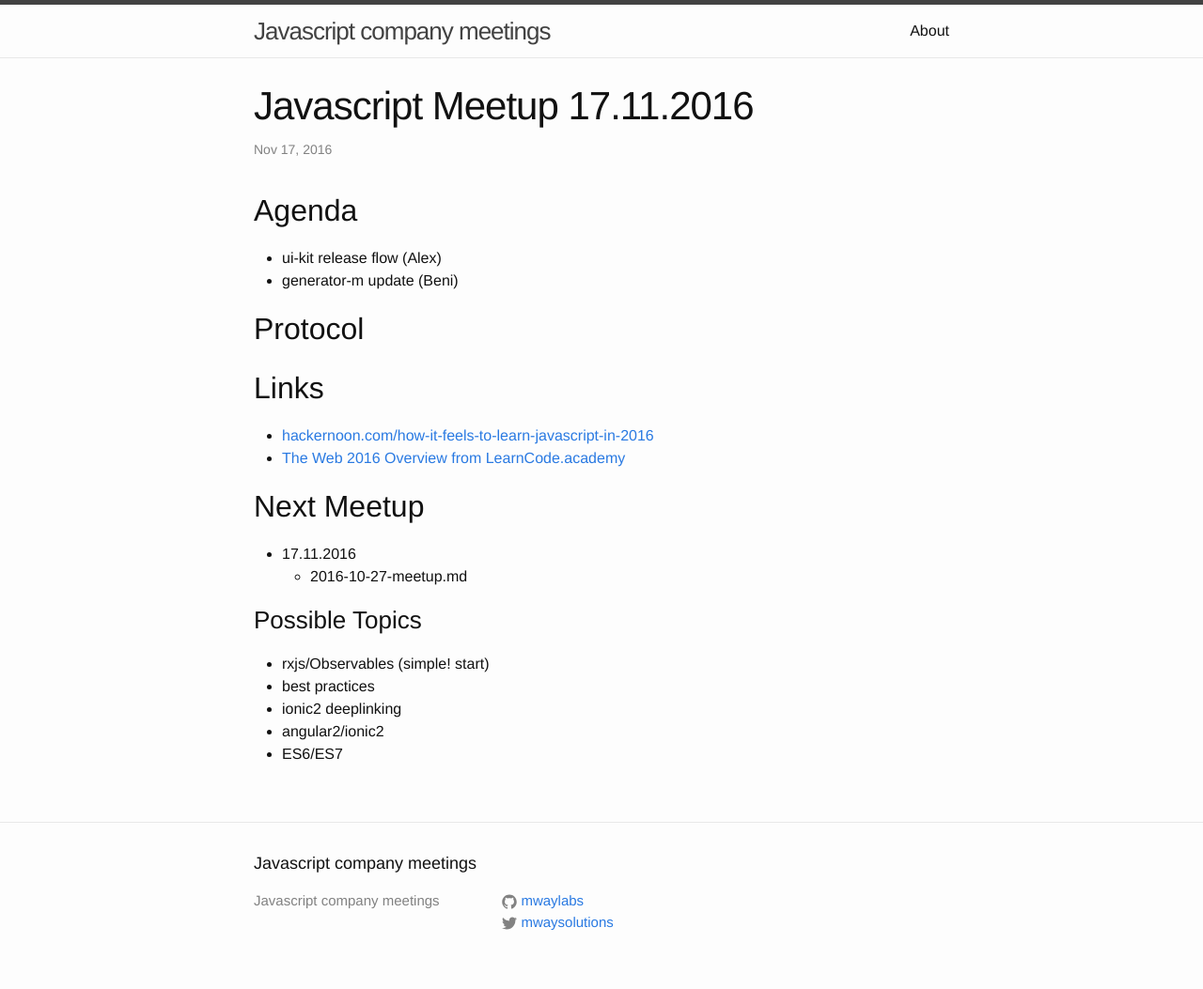
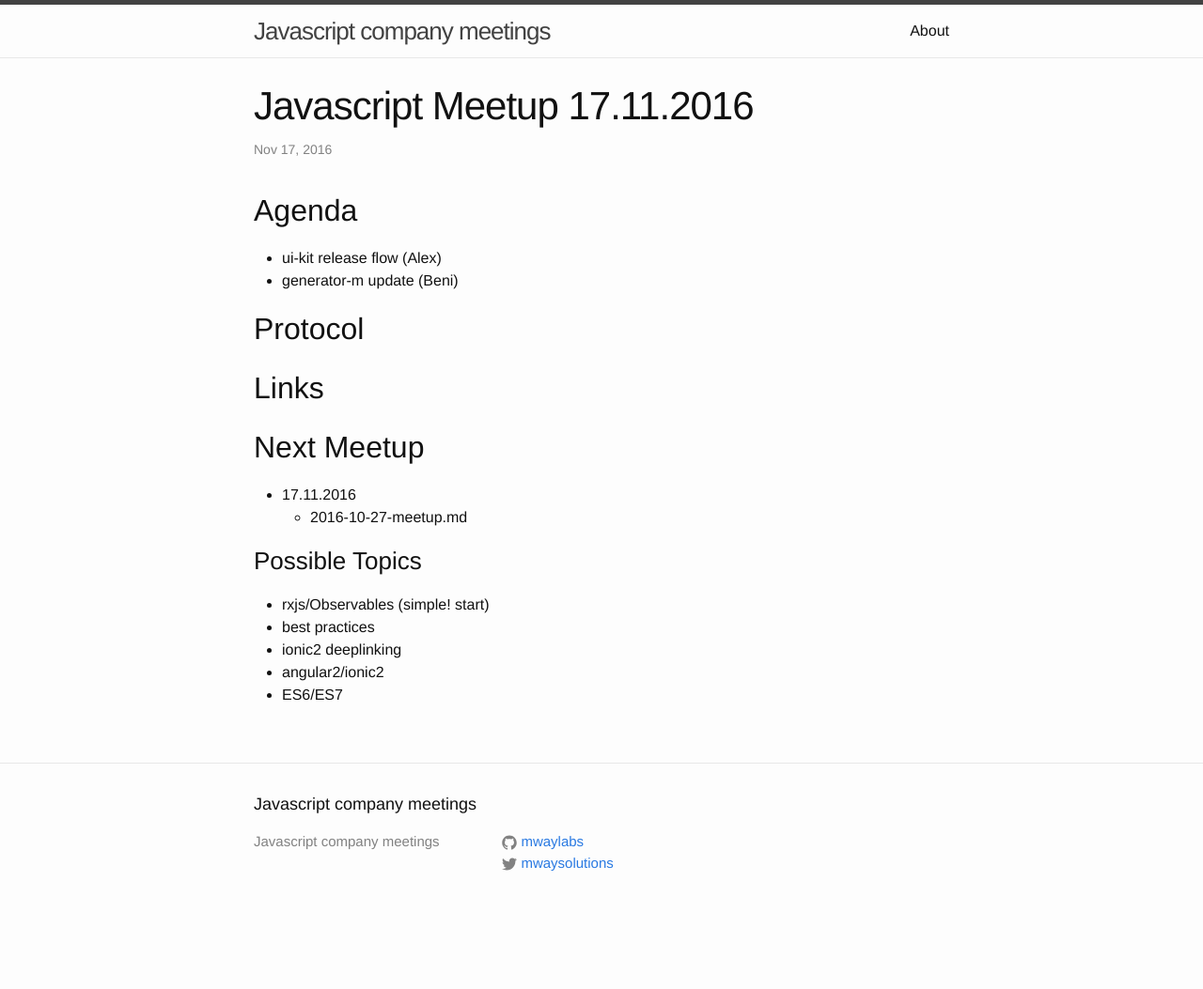
Before and after one commit to MathiasTim/javascript-company-meeting, a Jekyll site: the page built from _posts/2016-11-17-meetup.md, in a window 1280 px wide. Shown: the whole page at 94% size. Built offline with Jekyll 4.4.1, drawn with Linux system fonts in a browser that asks for light colours; after the commit the page ends 990 px from its top, so only the background shows below that.

Commit message:
Update 2016-11-17-meetup.md

```diff
--- a/_posts/2016-11-17-meetup.md
+++ b/_posts/2016-11-17-meetup.md
@@ -14,9 +14,6 @@ categories:
 
 ## Links
 
-- [hackernoon.com/how-it-feels-to-learn-javascript-in-2016](https://hackernoon.com/how-it-feels-to-learn-javascript-in-2016-d3a717dd577f#.rnj26u9x5)
-- [The Web 2016 Overview from LearnCode.academy](https://coggle.it/diagram/Vz9LvW8byvN0I38x)
-
 ## Next Meetup
 
 - 17.11.2016
```
